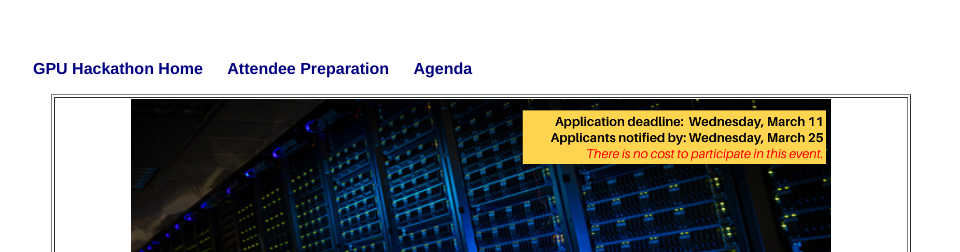
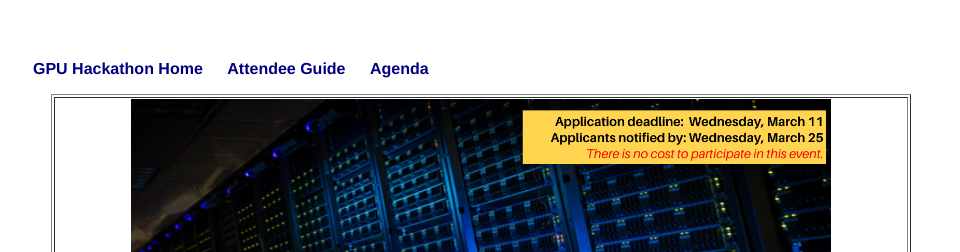
Before and after one commit to sdsc-hpc-training/sdsc-hpc-training.github.io, a Jekyll site: the page built from gpuhackathon/agenda.html, in a window 1280 px wide. Shown: the top 252 px of the page, without its empty margins (159-1119 px from the left). Built offline with Jekyll 4.4.1, drawn with Linux system fonts in a browser that asks for light colours.

Commit message:
Update gpuhack.html

```diff
--- a/_layouts/gpuhack.html
+++ b/_layouts/gpuhack.html
@@ -14,8 +14,8 @@ layout: default
 		<nav>
     		<ul>
         		<li><a href="/gpuhackathon">GPU Hackathon Home</a></li>
-        		<li><a href="/gpuhackathon/attendee_preparation.html" target="_blank">Attendee Preparation</a></li>
-        		<li><a href="/gpuhackathon/agenda.html" target="_blank">Agenda</a></li>
+        		<li><a href="/gpuhackathon/attendee_guide" target="_blank">Attendee Guide</a></li>
+        		<li><a href="/gpuhackathon/agenda" target="_blank">Agenda</a></li>
     		</ul>
 		</nav>
 <!----
```
